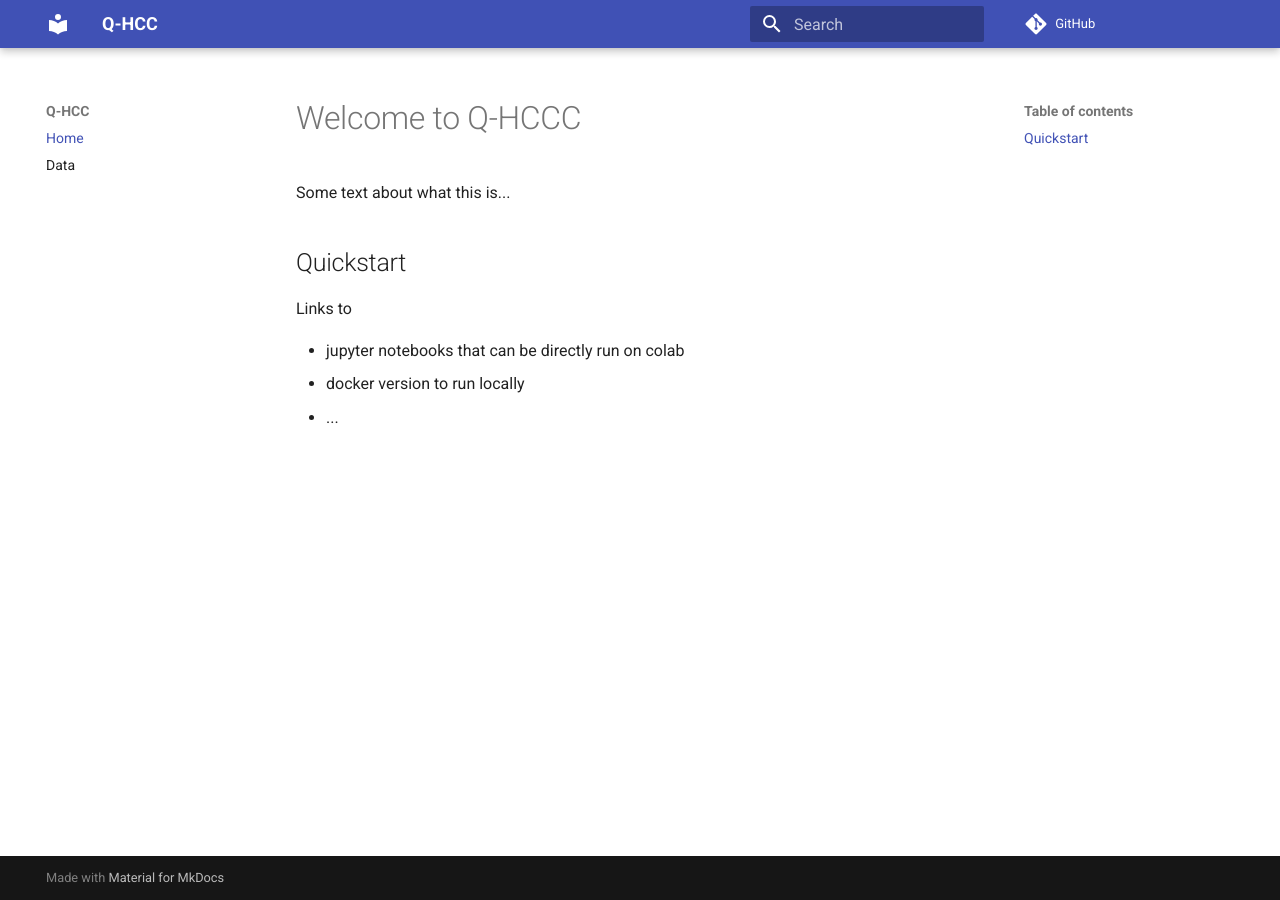
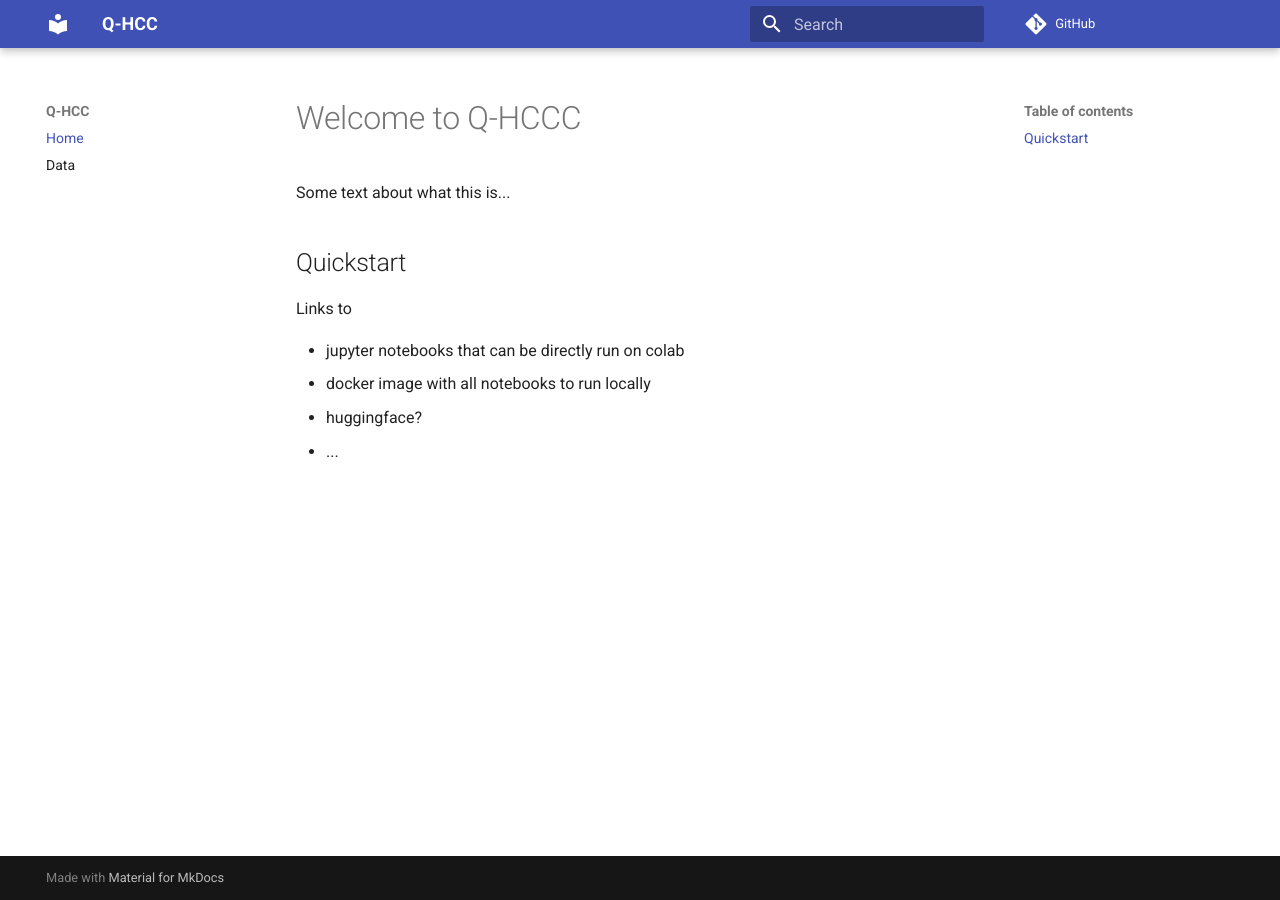
Before and after one commit to ssciwr/QHCC, an MkDocs documentation site: the page built from docs/index.md, in a window 1280 px wide. Built offline with MkDocs 1.6.1 and Material for MkDocs 9.7.7, drawn with Linux system fonts in a browser that asks for light colours; comment, search, counter and statistics services are not loaded.

```diff
--- a/docs/index.md
+++ b/docs/index.md
@@ -7,5 +7,6 @@ Some text about what this is...
 Links to
 
 - jupyter notebooks that can be directly run on colab
-- docker version to run locally
+- docker image with all notebooks to run locally
+- huggingface?
 - ...
```
Also changed, not shown: docs/models.md (added, +3 -0 lines).
